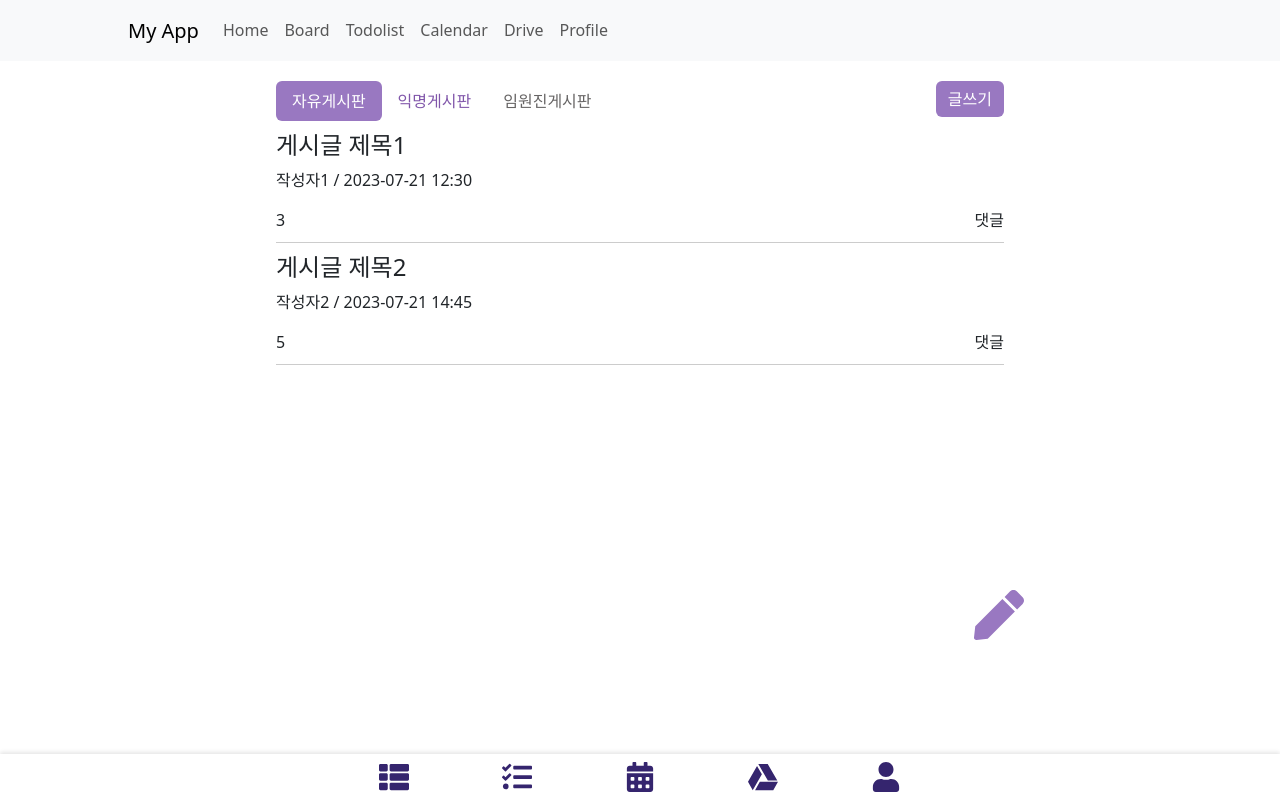
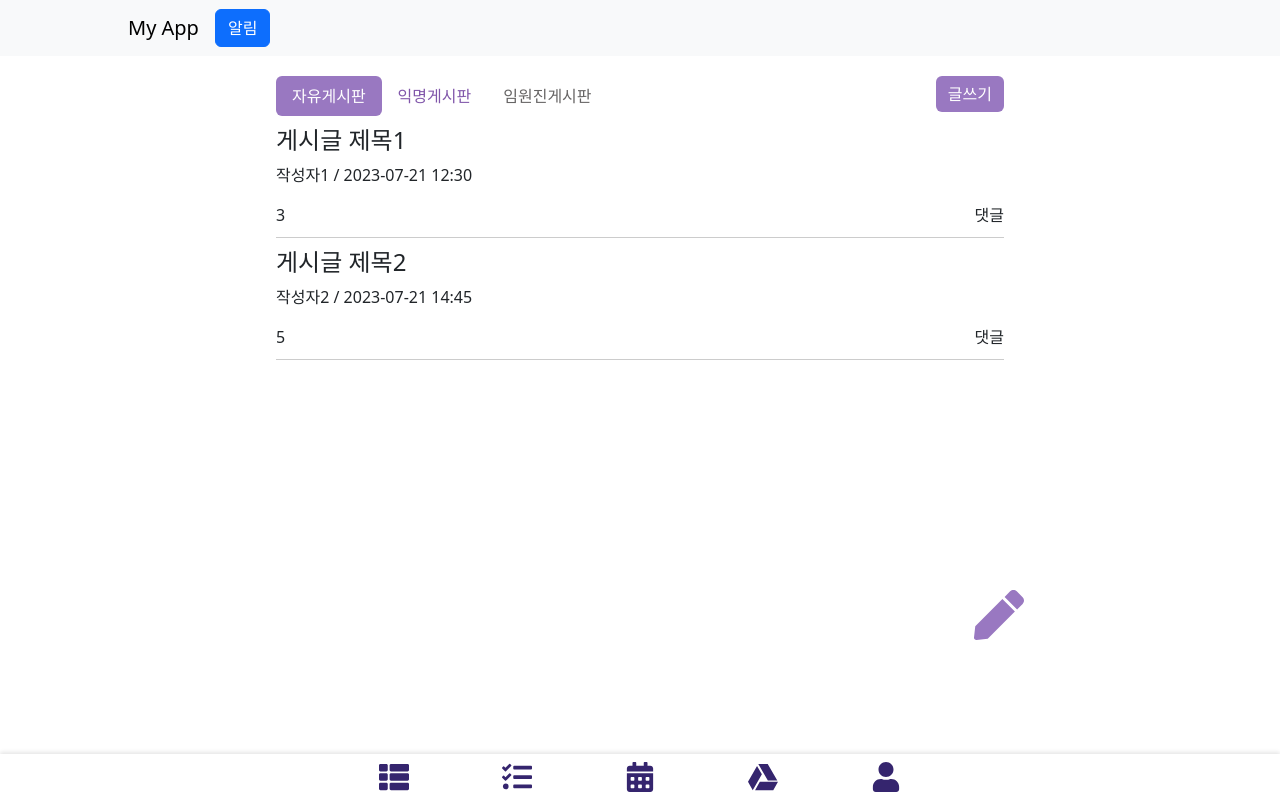
Before and after one commit to LuceteProject/front_web, a React (Create React App) app: page /board in a window 1280 px wide. Built offline with nearby package versions, Linux system fonts and the light colour scheme.

Commit message:
💄 내비게이션 구성 변경

```diff
--- a/src/components/Navigation.tsx
+++ b/src/components/Navigation.tsx
@@ -33,29 +33,19 @@ function Header() {
     <div>
       <Navbar bg="light" expand="lg" className="px-10 header-content">
         <Navbar.Brand href="/">My App</Navbar.Brand>
-        <Navbar.Toggle
-          aria-controls="basic-navbar-nav"
+        <Button
           className="mr-4"
           onClick={handleShow}
-        />
-        <Navbar.Collapse id="basic-navbar-nav" in={expanded}>
-          <Nav className="ml-auto">
-            <Nav.Link href="/">Home</Nav.Link>
-            <Nav.Link href="/board">Board</Nav.Link>
-            <Nav.Link href="/todolist">Todolist</Nav.Link>
-            <Nav.Link href="/calendar">Calendar</Nav.Link>
-            <Nav.Link href="/drive">Drive</Nav.Link>
-            <Nav.Link href="/profile">Profile</Nav.Link>
-          </Nav>
-        </Navbar.Collapse>
+        >알림 </Button>
+
       </Navbar>
-      <Offcanvas show={show} onHide={handleClose}>
+      <Offcanvas show={show} onHide={handleClose} placement="end">
         <Offcanvas.Header closeButton>
-          <Offcanvas.Title>Offcanvas</Offcanvas.Title>
+          <Offcanvas.Title>알림함</Offcanvas.Title>
         </Offcanvas.Header>
         <Offcanvas.Body>
-          Some text as placeholder. In real life you can have the elements you
-          have chosen. Like, text, images, lists, etc.
+          <p>알림함</p>
+          <p>쪽지함</p>
         </Offcanvas.Body>
       </Offcanvas>
     </div>
```
